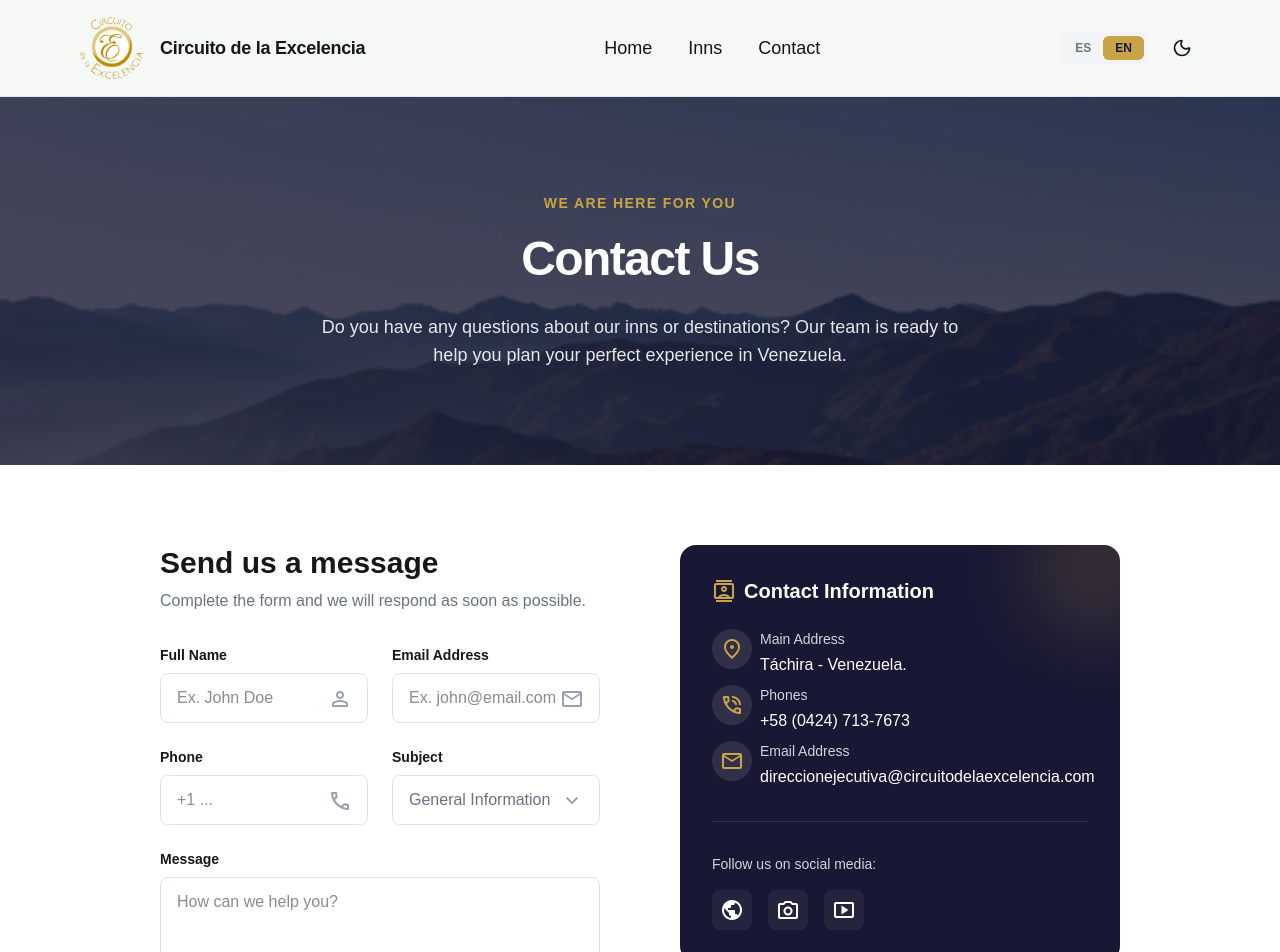
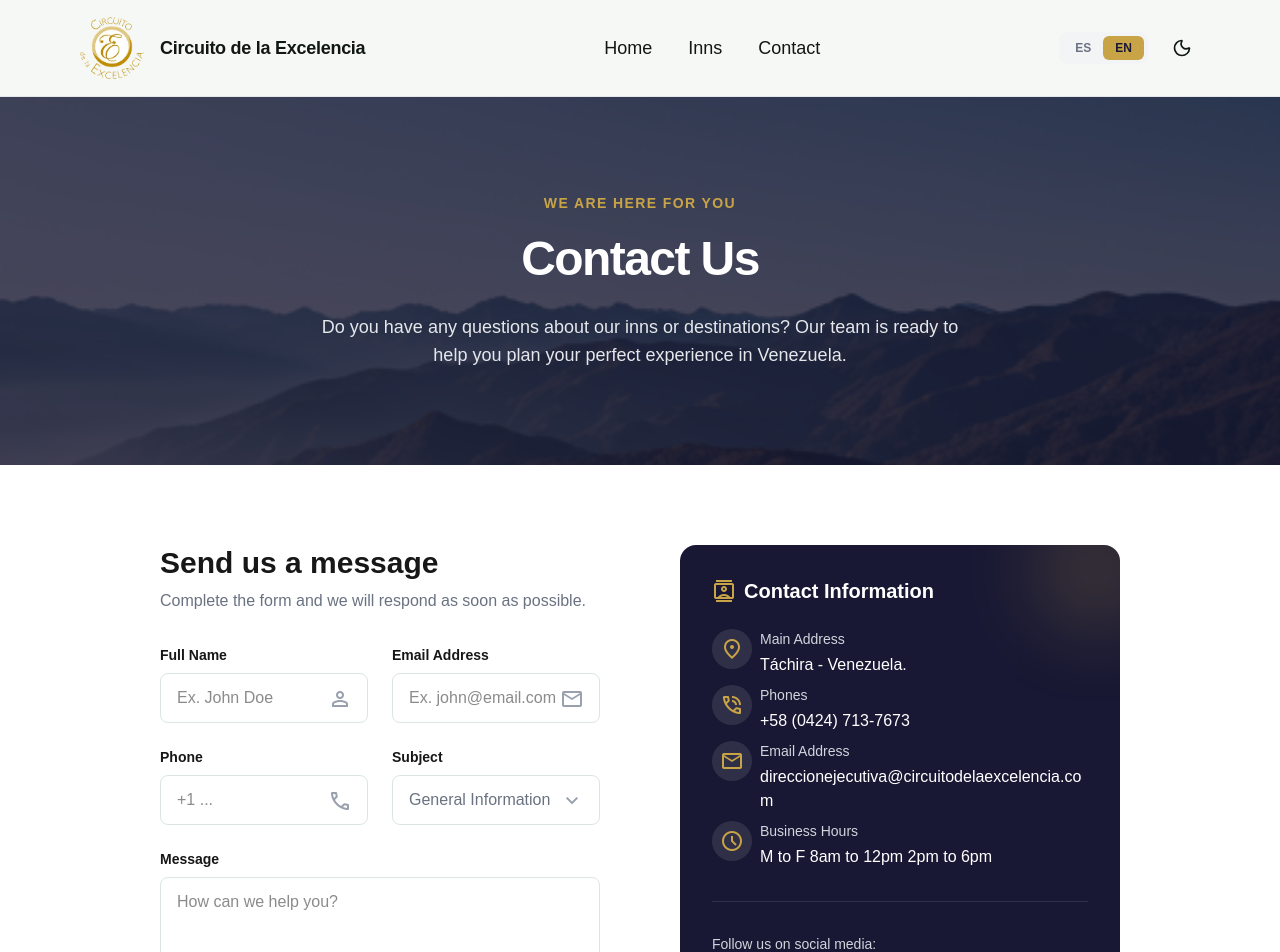
Before and after one commit to gustallafermrd/circuitonew, a Next.js app: page /en/contacto in a window 1280 px wide. Shown: the top 952 px of the page. Built offline with nearby package versions, Linux system fonts and the light colour scheme.

Commit message:
feat: agregar horario de atencion en sidepanel de contactos ES/EN

```diff
--- a/src/app/[lang]/contacto/page.tsx
+++ b/src/app/[lang]/contacto/page.tsx
@@ -96,8 +96,23 @@ export default async function ContactPage({
                       <p className="text-sm text-gray-300 mb-1">
                         {dictionary.contact.info.emailLabel}
                       </p>
+                      <p className="font-medium break-all">
+                        {dictionary.contact.info.email}
+                      </p>
+                    </div>
+                  </div>
+                  <div className="flex items-start gap-2">
+                    <div className="w-10 h-10 rounded-full bg-white/10 flex items-center justify-center shrink-0">
+                      <span className="material-symbols-outlined text-secondary">
+                        schedule
+                      </span>
+                    </div>
+                    <div>
+                      <p className="text-sm text-gray-300 mb-1">
+                        {dictionary.contact.info.scheduleLabel}
+                      </p>
                       <p className="font-medium">
-                        {dictionary.contact.info.email}
+                        {dictionary.contact.info.schedule}
                       </p>
                     </div>
                   </div>
--- a/src/dictionaries/en.json
+++ b/src/dictionaries/en.json
@@ -331,6 +331,8 @@
       "phone": "+58 (0424) 713-7673",
       "emailLabel": "Email Address",
       "email": "direccionejecutiva@circuitodelaexcelencia.com",
+      "scheduleLabel": "Business Hours",
+      "schedule": "M to F 8am to 12pm 2pm to 6pm",
       "followUs": "Follow us on social media:"
     },
     "faq": {
--- a/src/dictionaries/es.json
+++ b/src/dictionaries/es.json
@@ -348,6 +348,8 @@
       "phone": "+58 (0424) 713-7673",
       "emailLabel": "Correo Electrónico",
       "email": "direccionejecutiva@circuitodelaexcelencia.com",
+      "scheduleLabel": "Horario de Atención",
+      "schedule": "L a V 8am a 12m 2pm a 6pm",
       "followUs": "Síguenos en redes sociales:"
     },
     "faq": {
```
